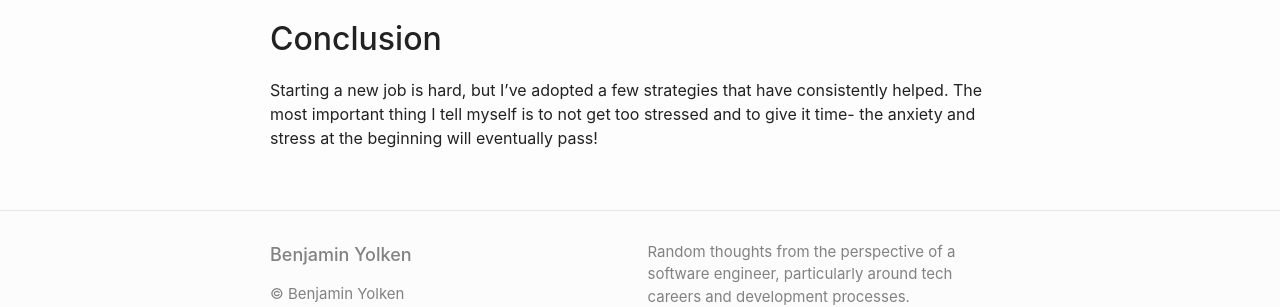
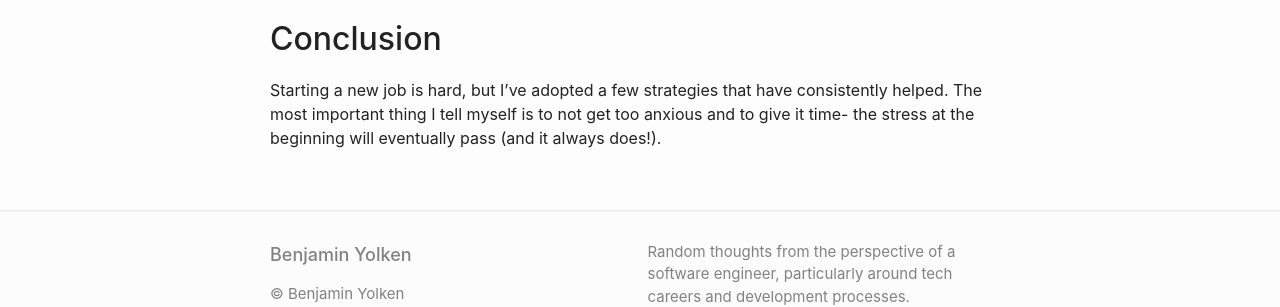
Before and after one commit to yolken/yolken-blog, a Jekyll site: the page built from site/_posts/2021-01-24-starting-a-job.md, in a window 1280 px wide and 900 px high, scrolled down 2800 px. Shown: the part 489-796 px from the top of the window. Built offline with Jekyll 4.4.1, drawn with Linux system fonts in a browser that asks for light colours.

Commit message:
More edits

```diff
--- a/site/_posts/2021-01-24-starting-a-job.md
+++ b/site/_posts/2021-01-24-starting-a-job.md
@@ -159,5 +159,5 @@ my abilities to make changes out in the open directly.
 ## Conclusion
 
 Starting a new job is hard, but I've adopted a few strategies that have consistently helped.
-The most important thing I tell myself is to not get too stressed and to give it time-
-the anxiety and stress at the beginning will eventually pass!
+The most important thing I tell myself is to not get too anxious and to give it time-
+the stress at the beginning will eventually pass (and it always does!).
```
